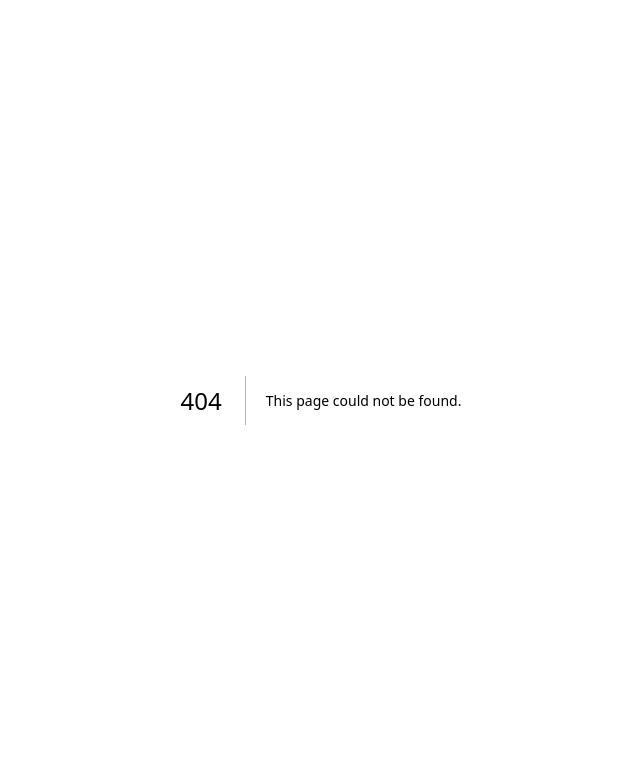
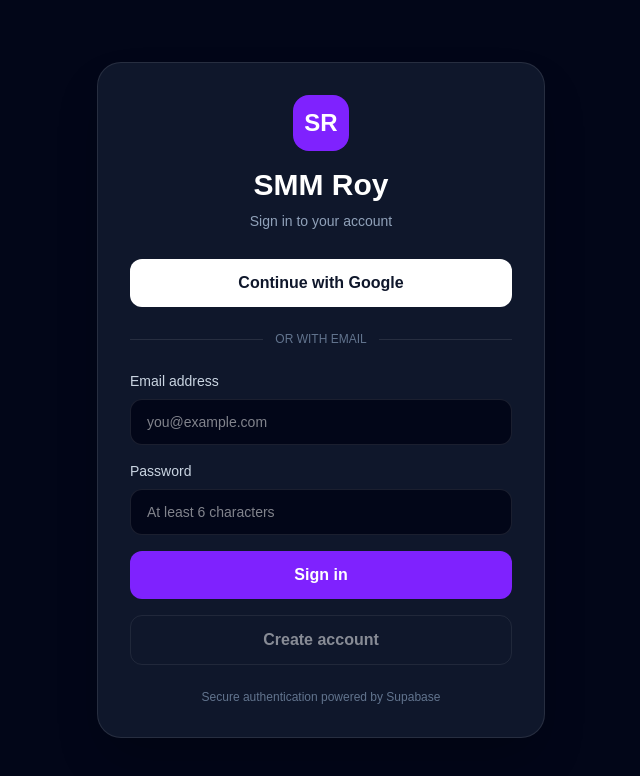
Before and after one commit to Lovepreet24/SMM, a Next.js app: page /login in a window 1280 px wide. Before the commit this address had no page. Shown: the top 776 px of the page, without its empty margins (319-959 px from the left). Built offline with nearby package versions, Linux system fonts and the light colour scheme; no server answers.

Commit message:
Create page.tsx

```diff
--- /dev/null
+++ b/src/app/login/page.tsx
@@ -0,0 +1,162 @@
+"use client";
+
+import { useState } from "react";
+import { useRouter } from "next/navigation";
+import { createClient } from "@/lib/supabase/client";
+
+export default function LoginPage() {
+  const supabase = createClient();
+  const router = useRouter();
+  const [email, setEmail] = useState("");
+  const [password, setPassword] = useState("");
+  const [loading, setLoading] = useState(false);
+  const [message, setMessage] = useState("");
+
+  async function googleLogin() {
+    setLoading(true);
+    setMessage("");
+
+    const { error } = await supabase.auth.signInWithOAuth({
+      provider: "google",
+      options: {
+        redirectTo: `${window.location.origin}/auth/callback`,
+      },
+    });
+
+    if (error) {
+      setMessage(error.message);
+      setLoading(false);
+    }
+  }
+
+  async function emailLogin() {
+    setLoading(true);
+    setMessage("");
+
+    const { error } = await supabase.auth.signInWithPassword({
+      email,
+      password,
+    });
+
+    setLoading(false);
+
+    if (error) {
+      setMessage(error.message);
+      return;
+    }
+
+    router.push("/");
+    router.refresh();
+  }
+
+  async function signup() {
+    setLoading(true);
+    setMessage("");
+
+    const { error } = await supabase.auth.signUp({
+      email,
+      password,
+      options: {
+        emailRedirectTo: `${window.location.origin}/auth/callback`,
+      },
+    });
+
+    setLoading(false);
+    setMessage(
+      error
+        ? error.message
+        : "Account request submitted. Check your email to confirm signup."
+    );
+  }
+
+  return (
+    <main className="flex min-h-screen items-center justify-center bg-slate-950 px-4 py-10 text-white">
+      <section className="w-full max-w-md rounded-3xl border border-white/10 bg-slate-900 p-8 shadow-2xl">
+        <div className="mb-7 text-center">
+          <div className="mx-auto mb-4 flex h-14 w-14 items-center justify-center rounded-2xl bg-violet-600 text-2xl font-black">
+            SR
+          </div>
+          <h1 className="text-3xl font-bold">SMM Roy</h1>
+          <p className="mt-2 text-sm text-slate-400">
+            Sign in to your account
+          </p>
+        </div>
+
+        <button
+          type="button"
+          onClick={googleLogin}
+          disabled={loading}
+          className="w-full rounded-xl bg-white px-4 py-3 font-semibold text-slate-900 hover:bg-slate-200 disabled:opacity-50"
+        >
+          Continue with Google
+        </button>
+
+        <div className="my-6 flex items-center gap-3 text-xs text-slate-500">
+          <div className="h-px flex-1 bg-white/10" />
+          OR WITH EMAIL
+          <div className="h-px flex-1 bg-white/10" />
+        </div>
+
+        <form
+          onSubmit={(event) => {
+            event.preventDefault();
+            void emailLogin();
+          }}
+          className="space-y-4"
+        >
+          <label className="block text-sm text-slate-300">
+            Email address
+            <input
+              type="email"
+              required
+              value={email}
+              onChange={(event) => setEmail(event.target.value)}
+              className="mt-2 w-full rounded-xl border border-white/10 bg-slate-950 px-4 py-3 text-white outline-none focus:border-violet-500"
+              placeholder="you@example.com"
+            />
+          </label>
+
+          <label className="block text-sm text-slate-300">
+            Password
+            <input
+              type="password"
+              required
+              minLength={6}
+              value={password}
+              onChange={(event) => setPassword(event.target.value)}
+              className="mt-2 w-full rounded-xl border border-white/10 bg-slate-950 px-4 py-3 text-white outline-none focus:border-violet-500"
+              placeholder="At least 6 characters"
+            />
+          </label>
+
+          <button
+            type="submit"
+            disabled={loading}
+            className="w-full rounded-xl bg-violet-600 px-4 py-3 font-semibold hover:bg-violet-500 disabled:opacity-50"
+          >
+            Sign in
+          </button>
+
+          <button
+            type="button"
+            disabled={loading || !email || password.length < 6}
+            onClick={() => void signup()}
+            className="w-full rounded-xl border border-white/15 px-4 py-3 font-semibold hover:bg-white/5 disabled:opacity-50"
+          >
+            Create account
+          </button>
+        </form>
+
+        {message && (
+          <p role="status" className="mt-5 break-words text-sm text-amber-300">
+            {message}
+          </p>
+        )}
+
+        <p className="mt-6 text-center text-xs text-slate-500">
+          Secure authentication powered by Supabase
+        </p>
+      </section>
+    </main>
+  );
+}
```
